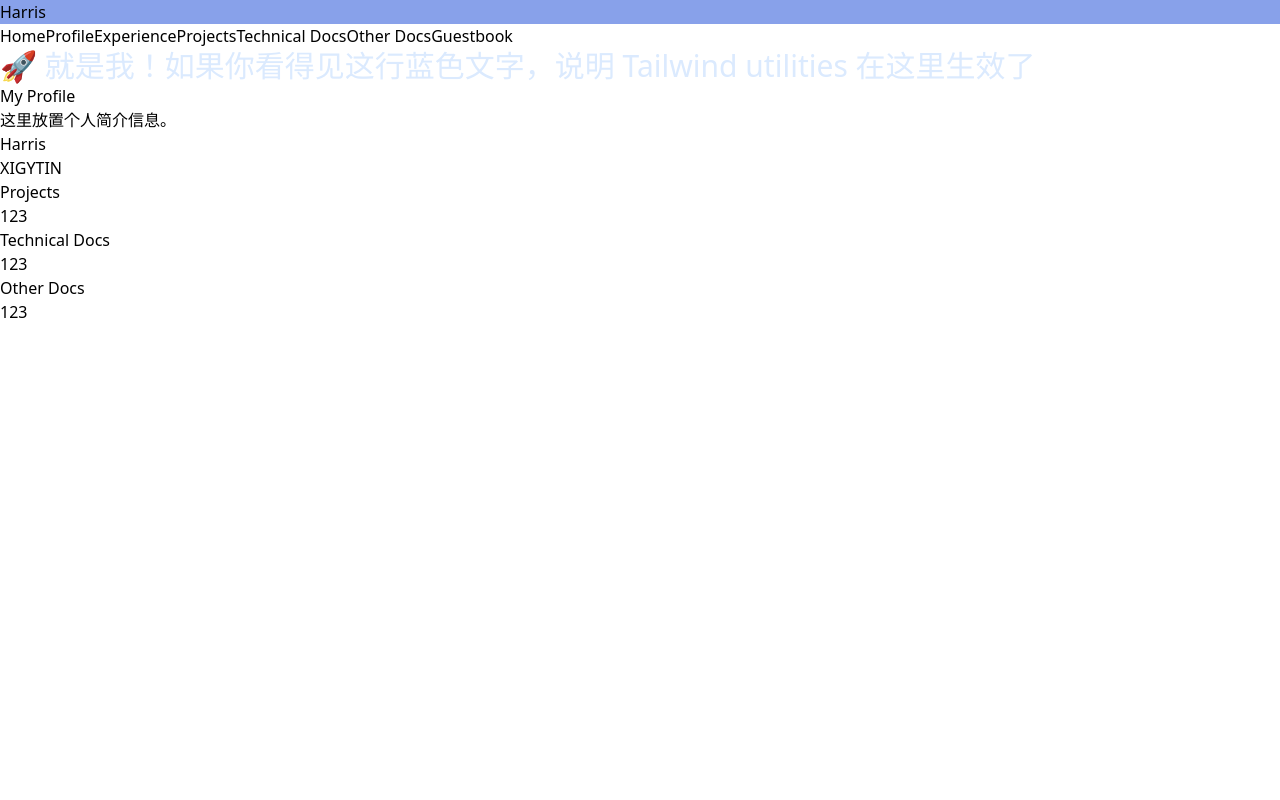
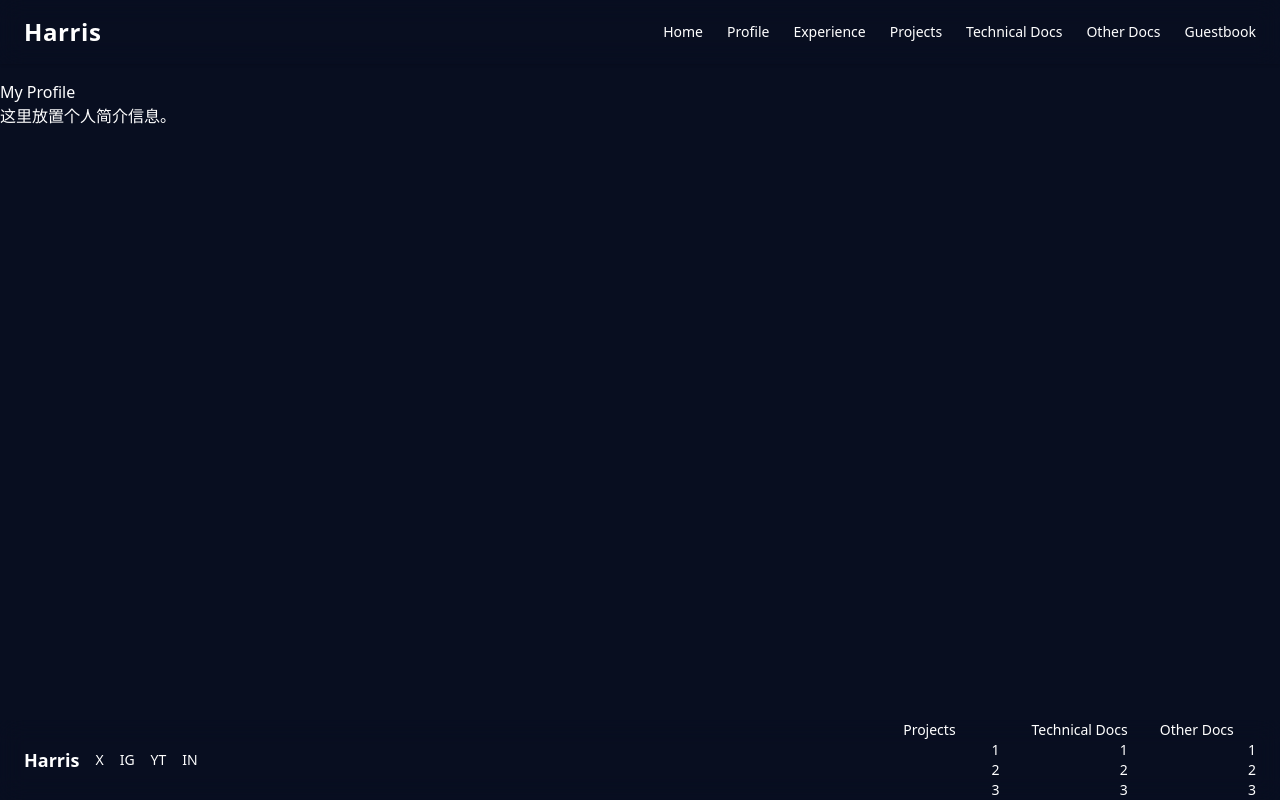
Before and after one commit to HarrisChenNuo/HarrisBlog, a React (Vite) app: page /profile in a window 1280 px wide. Built offline with nearby package versions, Linux system fonts and the light colour scheme; the HTML template or start-up script is replaced by a standard one.

Commit message:
basic structure done

```diff
--- a/src/App.tsx
+++ b/src/App.tsx
@@ -6,14 +6,12 @@ import Profile from './pages/Profile';
 
 function App() {
   return (
-    <div >
+    /* 整页采用 flex 布局，Header 与 Footer 固定，Main 自动撑开滚动 */
+    <div className="flex min-h-screen flex-col bg-[#080E20] text-white">
+      <Header />
 
-      <Header />
-      {/* —— 测试行 —— */}
-      <p className="text-blue-100 text-3xl">🚀 就是我！如果你看得见这行蓝色文字，说明 Tailwind utilities 在这里生效了</p>
-
-      {/* Header 4rem + Footer 6rem = 10rem，留够内边距避免内容被遮挡 */}
-      <main>
+      {/* Main 区域：给 Header / Footer 预留空间后才开始滚动 */}
+      <main className="flex-1 overflow-y-auto pt-20 pb-24 z-0">
         <Routes>
           <Route path="/" element={<Home />} />
           <Route path="/profile" element={<Profile />} />
--- a/src/components/Footer.tsx
+++ b/src/components/Footer.tsx
@@ -1,34 +1,44 @@
 export default function Footer() {
-  const columns = [
-    { title: 'Projects', list: ['1', '2', '3'] },
-    { title: 'Technical Docs', list: ['1', '2', '3'] },
-    { title: 'Other Docs', list: ['1', '2', '3'] },
-  ];
-
   return (
-    <footer>
-      <div>
+    <footer className="fixed inset-x-0 bottom-0 h-20 bg-brand-dark bg-opacity-95 backdrop-blur-md">
+      <div className="mx-auto flex h-full max-w-7xl items-center justify-between px-6 text-sm">
         {/* 左侧 Logo & 社媒 */}
-        <div>
-          <span>Harris</span>
-          <div>
-            <a href="#" aria-label="X / Twitter">X</a>
-            <a href="#" aria-label="Instagram">IG</a>
-            <a href="#" aria-label="YouTube">YT</a>
-            <a href="#" aria-label="LinkedIn">IN</a>
-          </div>
+        <div className="flex items-center gap-4">
+          <span className="text-lg font-semibold">Harris</span>
+          <a href="#" aria-label="X / Twitter">
+            X
+          </a>
+          <a href="#" aria-label="Instagram">
+            IG
+          </a>
+          <a href="#" aria-label="YouTube">
+            YT
+          </a>
+          <a href="#" aria-label="LinkedIn">
+            IN
+          </a>
         </div>
 
-        {/* 右侧 3 组统计 */}
-        <div>
-          {columns.map(col => (
-            <div key={col.title}>
-              <p>{col.title}</p>
-              {col.list.map(v => (
-                <span key={v}>{v}</span>
-              ))}
-            </div>
-          ))}
+        {/* 右侧统计 / 链接示例 */}
+        <div className="grid grid-cols-3 gap-8">
+          <div>
+            <p className="font-medium">Projects</p>
+            <p className="text-right">1</p>
+            <p className="text-right">2</p>
+            <p className="text-right">3</p>
+          </div>
+          <div>
+            <p className="font-medium">Technical Docs</p>
+            <p className="text-right">1</p>
+            <p className="text-right">2</p>
+            <p className="text-right">3</p>
+          </div>
+          <div>
+            <p className="font-medium">Other Docs</p>
+            <p className="text-right">1</p>
+            <p className="text-right">2</p>
+            <p className="text-right">3</p>
+          </div>
         </div>
       </div>
     </footer>
--- a/src/components/Header.tsx
+++ b/src/components/Header.tsx
@@ -12,15 +12,23 @@ const navItems = [
 
 export default function Header() {
   return (
-    <header>
-      <div>
-        {/* Logo */}
-        <div className="bg-[#88a1ea]">Harris</div>
+    <header className="fixed inset-x-0 top-0 h-16 bg-brand-dark bg-opacity-95 backdrop-blur-md shadow">
+      <div className="mx-auto flex h-full max-w-7xl items-center justify-between px-6">
+        {/* Logo 区 */}
+        <div className="text-2xl font-bold tracking-wide">Harris</div>
 
-        {/* 导航 */}
-        <nav>
-          {navItems.map(item => (
-            <NavLink key={item.path} to={item.path}>
+        {/* 导航区 */}
+        <nav className="flex gap-6 text-sm">
+          {navItems.map((item) => (
+            <NavLink
+              key={item.path}
+              to={item.path}
+              className={({ isActive }) =>
+                `relative transition duration-150 ${
+                  isActive ? 'text-brand-accent' : 'hover:text-brand-accent'
+                }`
+              }
+            >
               {item.label}
             </NavLink>
           ))}
--- a/src/pages/Home.tsx
+++ b/src/pages/Home.tsx
@@ -1,29 +1,32 @@
 export default function Home() {
   return (
-    <section style={{ minHeight: 'calc(100vh - 10rem)' }}>
-      {/* 背景视频 */}
-      <video
-        src="/mountain-neon.mp4"
-        autoPlay
-        loop
-        muted
-        playsInline
+    <section className="relative flex min-h-[calc(100vh-8rem)] items-center justify-center">
+      {/* 背景视频 / 图片——这里只放占位，实际可用 <video> 或 CSS 背景图 */}
+      <div
+        className="absolute inset-0 bg-cover bg-center "
+        style={{ backgroundImage: "url('/mountain-neon.gif')" }}
       />
 
-      {/* 半透明遮罩 */}
-      <div />
+      {/* 堆栈遮罩层, 提升文字可读性 */}
+      <div className="absolute inset-0 bg-black/50 " />
 
-      <div>
-        <h1>Welcome to Harris Blog</h1>
-        <p>
-          Thank you for visiting!
+      <div className="relative flex max-w-3xl flex-col items-center px-4 text-center">
+        <h1 className="mb-6 text-4xl font-extrabold md:text-5xl">
+          Welcome to Harris Blog
+        </h1>
+        <p className="space-y-2 text-lg leading-relaxed">
+          <span>Thank you for visiting!</span>
           <br />
-          I’m an IT engineer who graduated from the University of Auckland.
+          <span>
+            I’m an IT engineer who graduated from the University of Auckland.
+          </span>
           <br />
-          This website showcases my personal projects and serves as a collection
-          of technical insights and practical documentation.
+          <span>
+            This website showcases my personal projects and serves as a
+            collection of technical insights and practical documentation.
+          </span>
           <br />
-          Feel free to leave comments and join the discussion!
+          <span>Feel free to leave comments and join the discussion!</span>
         </p>
       </div>
     </section>
```
